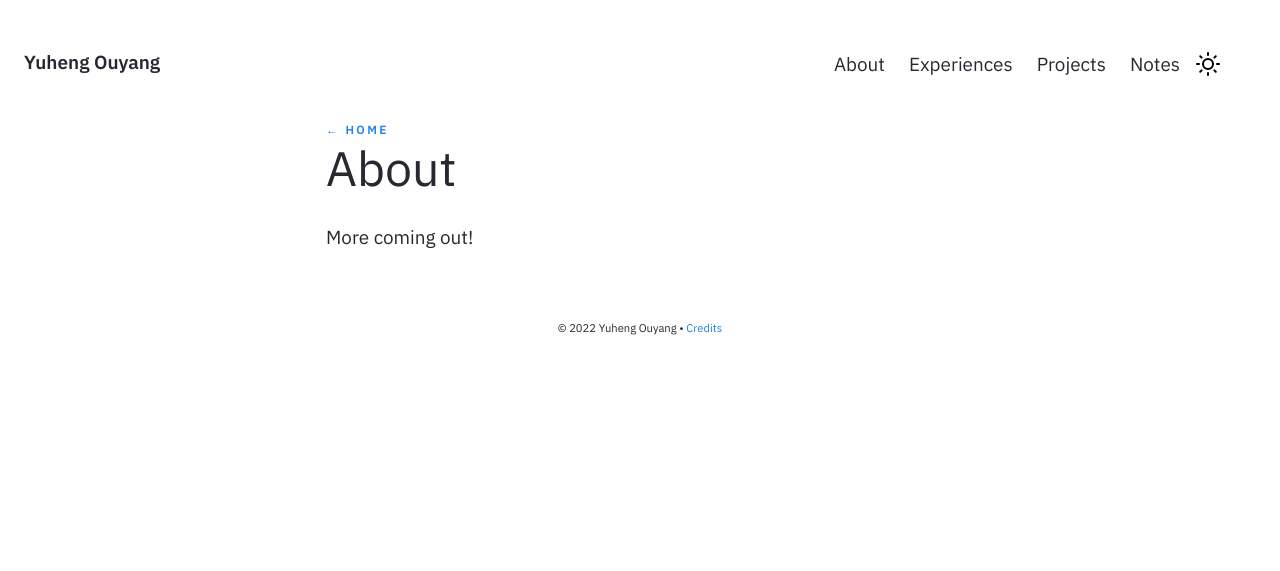
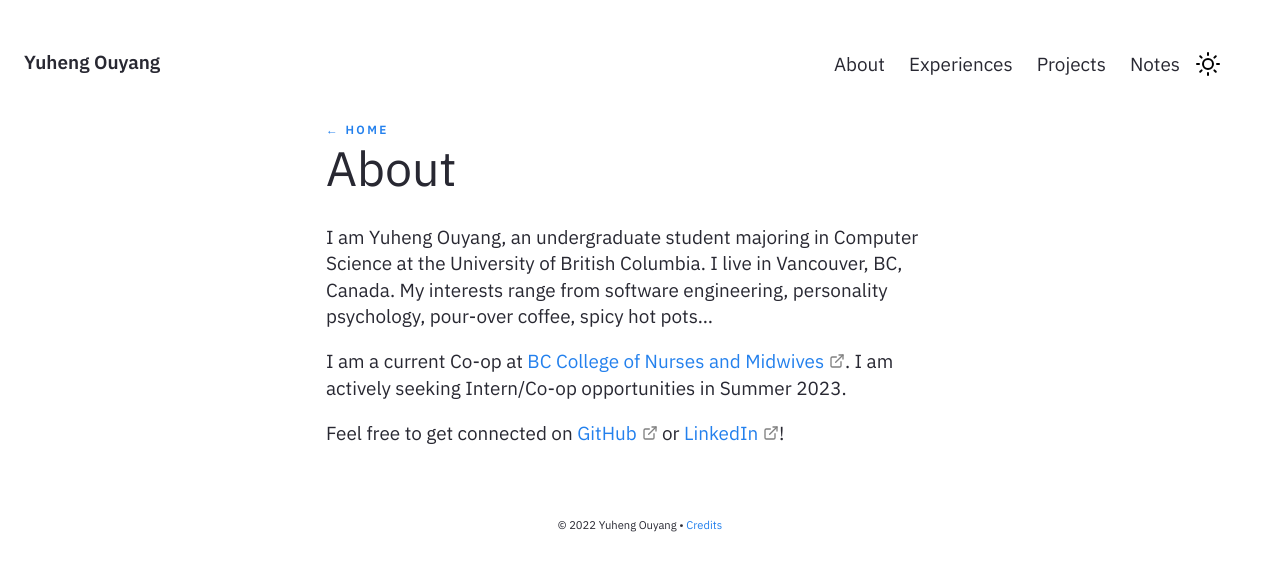
Before and after one commit to yhouyang02/yhouyang02.github.io, a Jekyll site: the page built from pages/about.md, in a window 1280 px wide. Shown: the top 571 px of the page. Built offline with Jekyll 4.4.1, drawn with Linux system fonts in a browser that asks for light colours.

Commit message:
Update about.md

```diff
--- a/pages/about.md
+++ b/pages/about.md
@@ -6,4 +6,8 @@ feedformat: list
 ---
 
 \
-More coming out!
+I am Yuheng Ouyang, an undergraduate student majoring in Computer Science at the University of British Columbia. I live in Vancouver, BC, Canada. My interests range from software engineering, personality psychology, pour-over coffee, spicy hot pots...
+
+I am a current Co-op at [BC College of Nurses and Midwives](https://www.bccnm.ca/). I am actively seeking Intern/Co-op opportunities in Summer 2023.
+
+Feel free to get connected on [GitHub](https://github.com/yhouyang02) or [LinkedIn](https://www.linkedin.com/in/youyang21/)!
```
